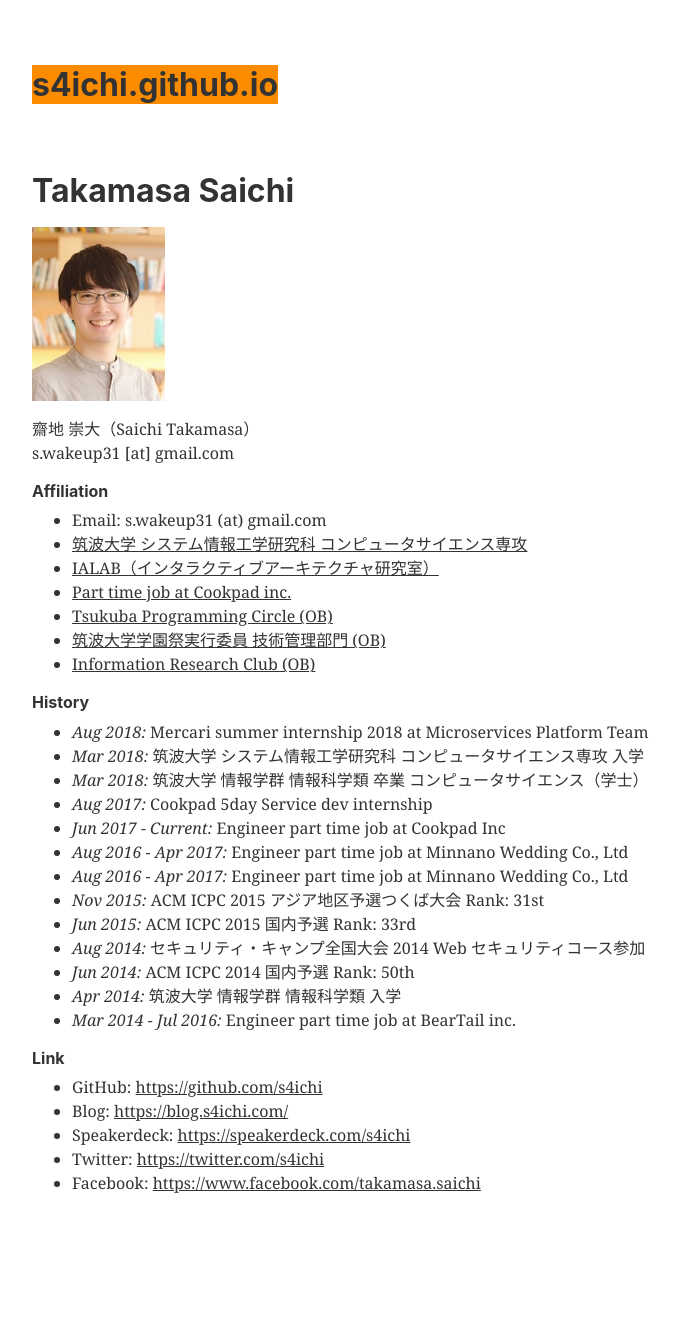
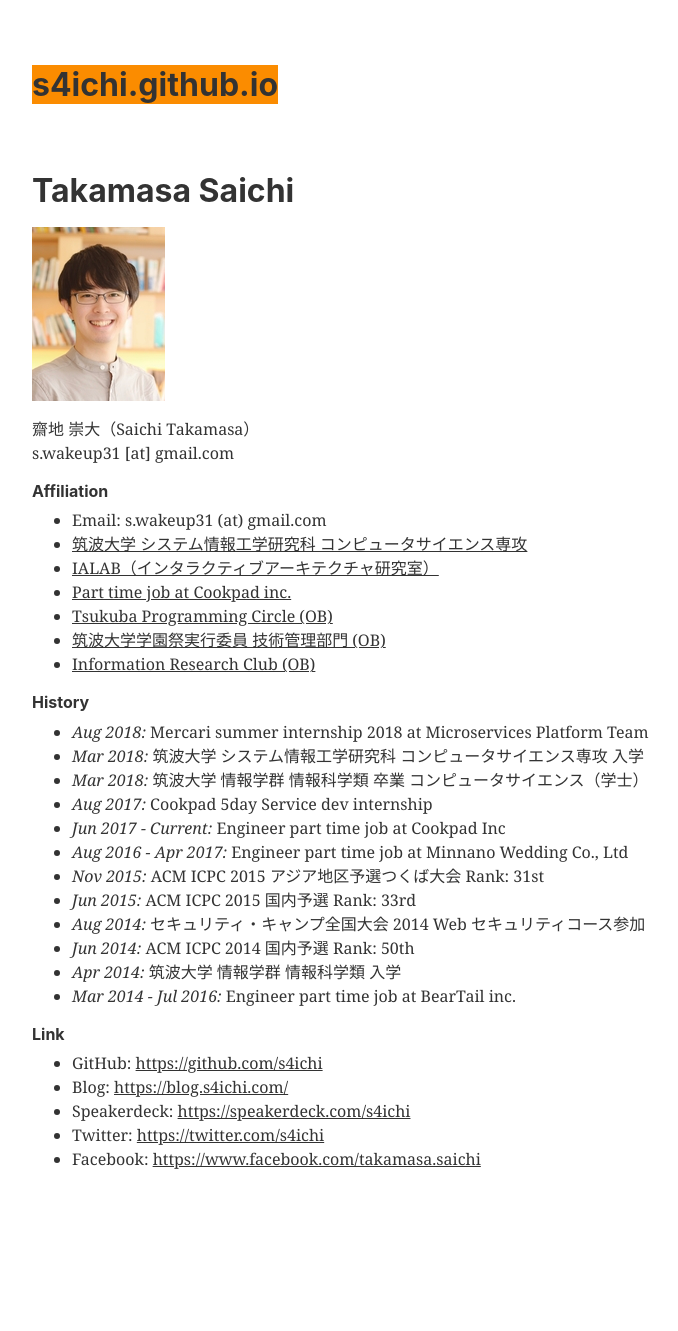
Before and after one commit to s4ichi/s4ichi.github.io, a Jekyll site: the page built from index.md, in a window 1280 px wide. Shown: the whole page, without its empty margins (224-902 px from the left). Built offline with Jekyll 4.4.1, drawn with Linux system fonts in a browser that asks for light colours; our own code applies the rules of GitHub Pages for plain Markdown files; comment, search, counter and statistics services are not loaded; after the commit the page ends 1307 px from its top, so only the background shows below that.

Commit message:
Delete redundant lines

```diff
--- a/index.md
+++ b/index.md
@@ -23,7 +23,6 @@ s.wakeup31 [at] gmail.com
 - *Aug 2017:* Cookpad 5day Service dev internship
 - *Jun 2017 - Current:* Engineer part time job at Cookpad Inc
 - *Aug 2016 - Apr 2017:* Engineer part time job at Minnano Wedding Co., Ltd
-- *Aug 2016 - Apr 2017:* Engineer part time job at Minnano Wedding Co., Ltd
 - *Nov 2015:* ACM ICPC 2015 アジア地区予選つくば大会 Rank: 31st
 - *Jun 2015:* ACM ICPC 2015 国内予選 Rank: 33rd
 - *Aug 2014:* セキュリティ・キャンプ全国大会 2014 Web セキュリティコース参加
```
